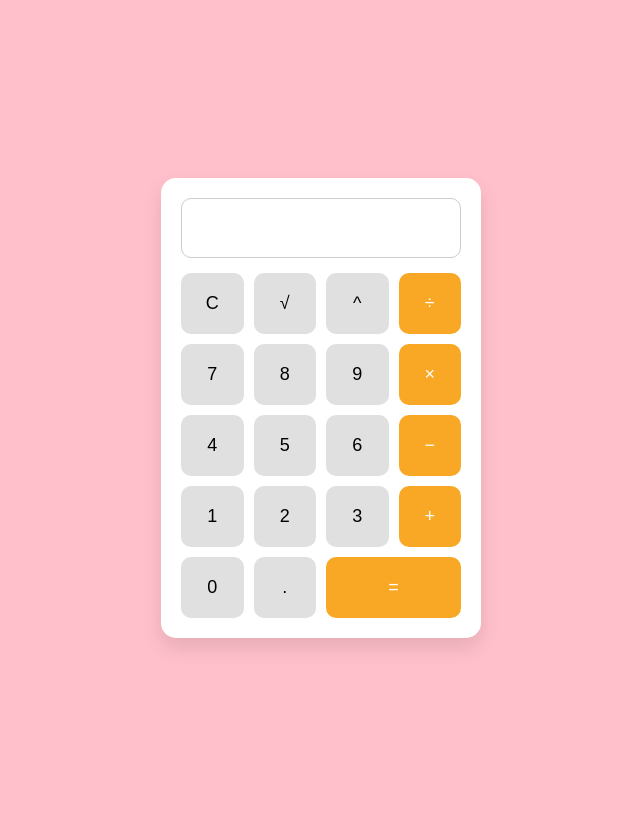
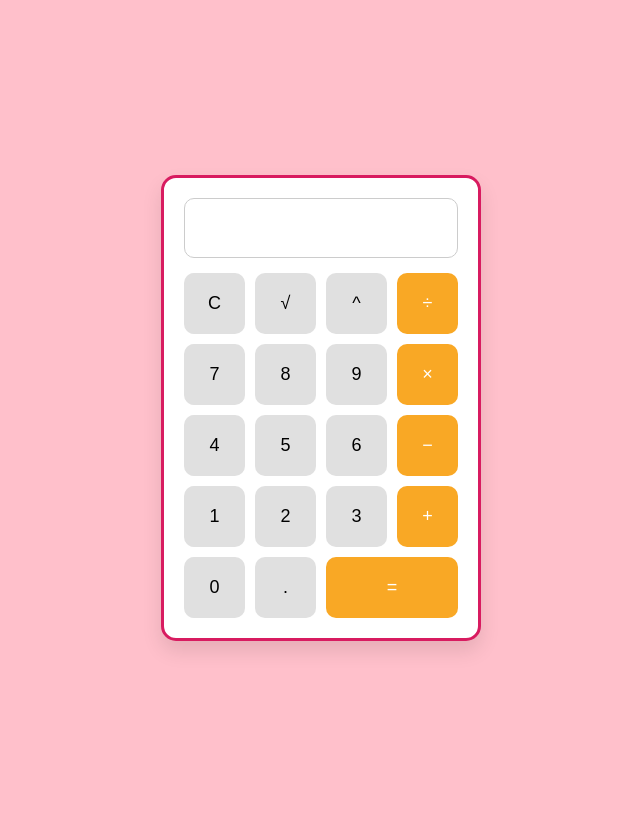
Before and after one commit to paulatrzcinska/NDABO, a Flask app: page / in a window 1280 px wide. Shown: the whole page, without its empty margins (319-959 px from the left). Run offline with Flask 3, Linux system fonts and the light colour scheme.

Commit message:
Update style.css

```diff
--- a/static/style.css
+++ b/static/style.css
@@ -20,7 +20,7 @@ body {
 
 .kalkulator {
   background: white;
-  border: 0 10px 20px hsl(0, 100%, 80%);
+  border: 3px solid #d81b60;
   padding: 20px;
   border-radius: 15px;
   box-shadow: 0 10px 20px rgba(0, 0, 0, 0.1);
```
